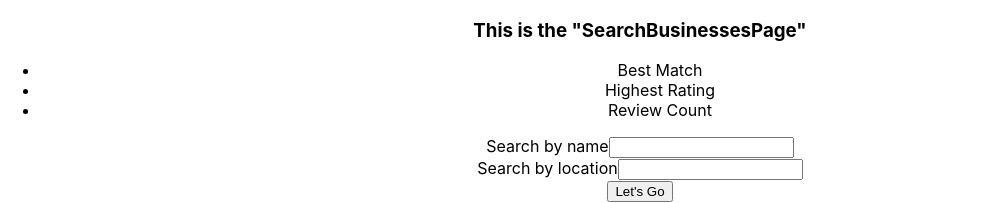
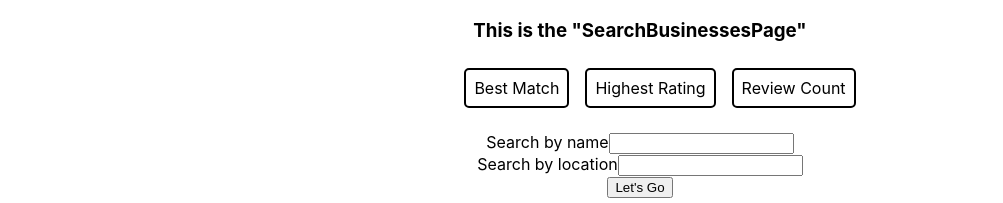
Before and after one commit to ffrosch/codecademy-ravenous, a React (Create React App) app: page / in a window 1280 px wide. Shown: the top 203 px of the page, without its empty margins (0-1003 px from the left). Built offline with nearby package versions, Linux system fonts and the light colour scheme.

Commit message:
style: fancy horizontal list

```diff
--- a/src/components/SearchBar/component.js
+++ b/src/components/SearchBar/component.js
@@ -1,4 +1,5 @@
 import { useState } from "react";
+import styles from "./styles.module.css";
 
 function SearchBar({ setBusinesses }) {
   const [business, setBusiness] = useState("");
@@ -36,7 +37,7 @@ function SearchBar({ setBusinesses }) {
       id="searchBar"
       onSubmit={onSubmit}>
       <div id="sortBy">
-        <ul>
+        <ul className={styles.sortBy}>
           <li onClick={() => setSortBy("best_match")}>Best Match</li>
           <li onClick={() => setSortBy("rating")}>Highest Rating</li>
           <li onClick={() => setSortBy("review_count")}>Review Count</li>
--- a/src/components/SearchBar/styles.module.css
+++ b/src/components/SearchBar/styles.module.css
@@ -0,0 +1,18 @@
+.sortBy {
+  list-style-type: none;
+}
+
+.sortBy li {
+  display: inline-block;
+  padding: 0.5rem;
+  margin: 0.5rem;
+  border: 2px solid black;
+  border-radius: 5px;
+  transition: 0.3s;
+}
+
+.sortBy li:hover {
+  cursor: pointer;
+  opacity: 0.7;
+  box-shadow: 0 6px 6px 0 rgba(0, 0, 0, 0.2);
+}
```
